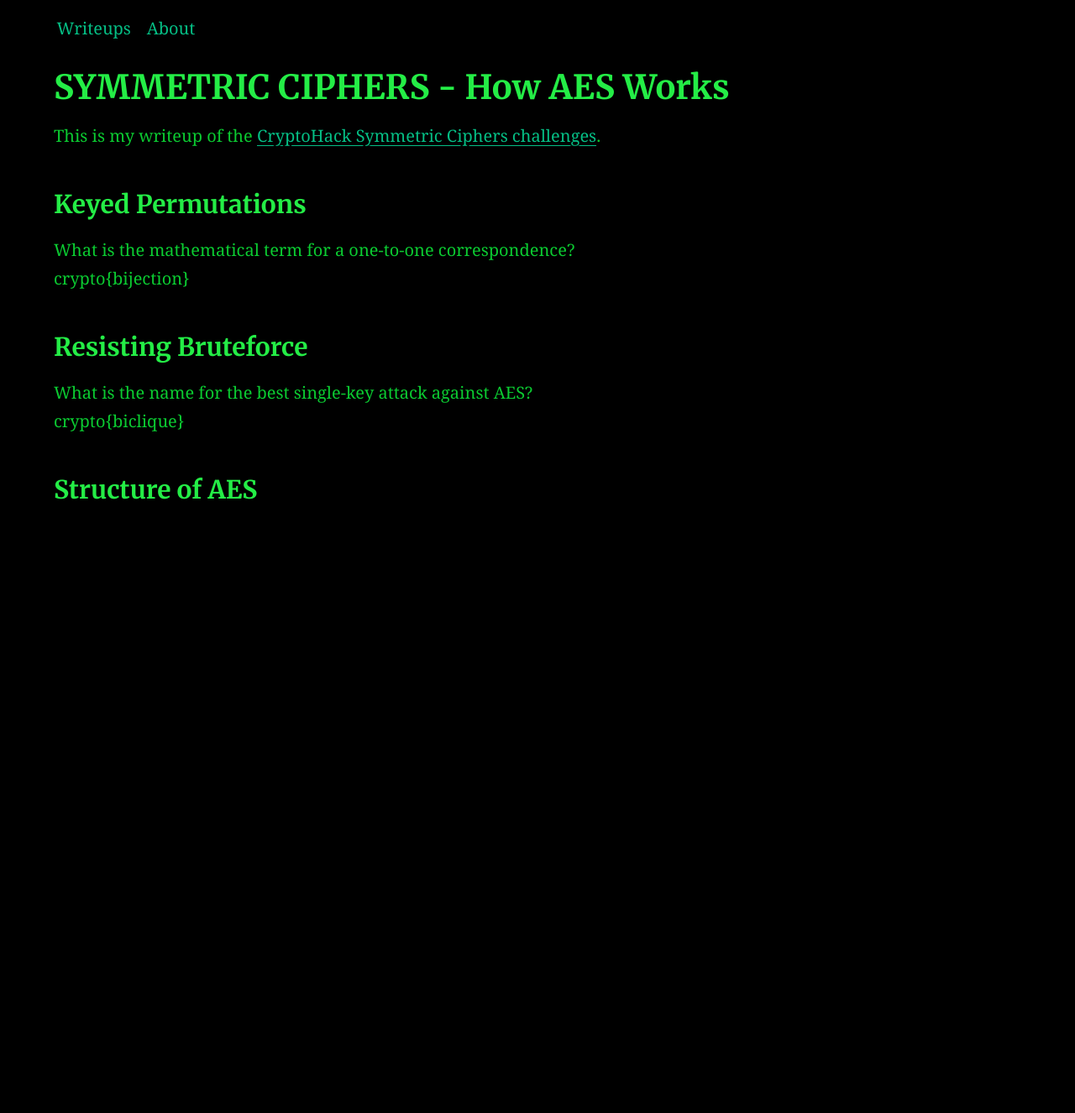
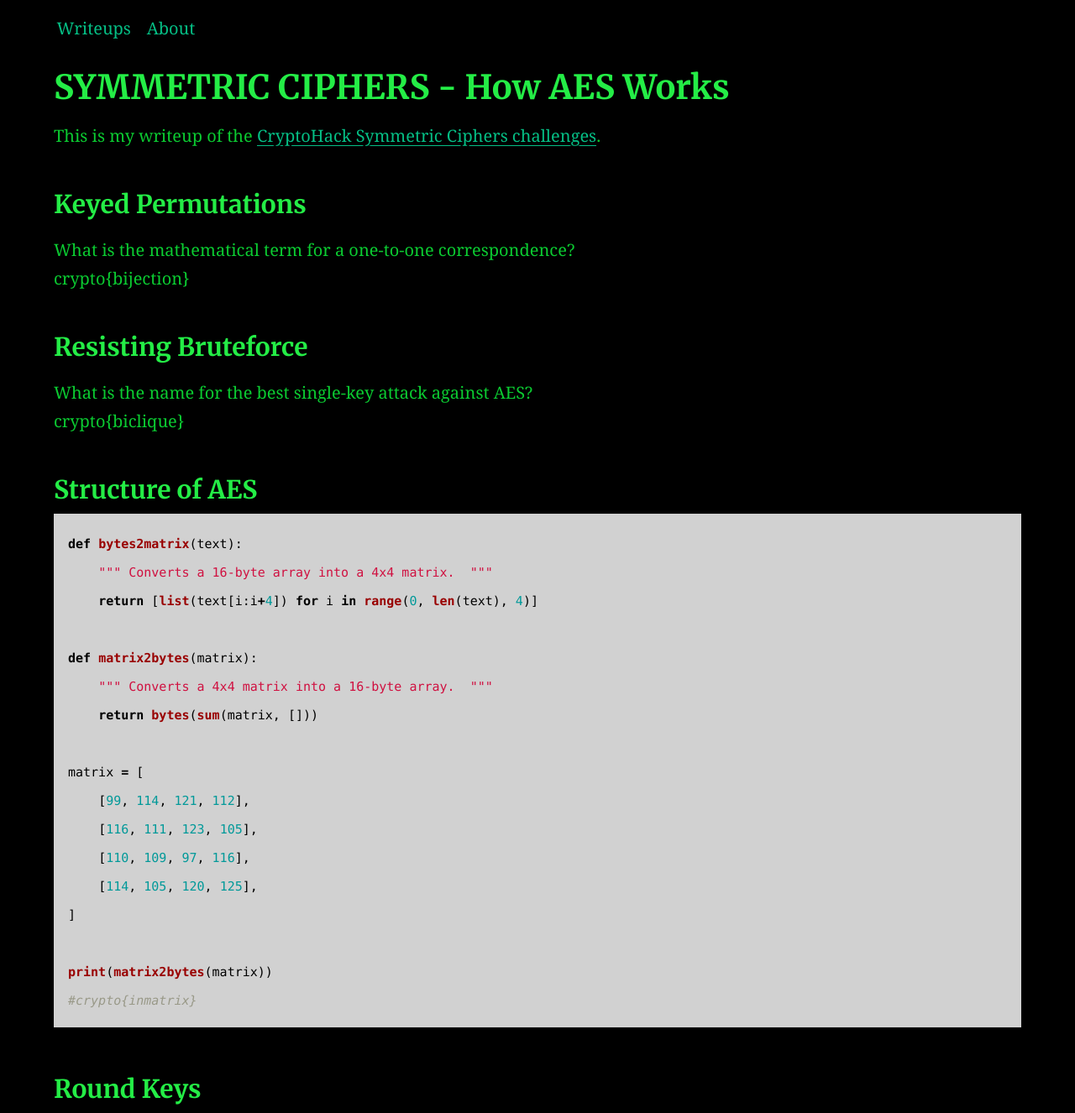
Before and after one commit to AC01010/Connor-McCartney.github.io, a Jekyll site: the page built from _posts/2013-06-12-CryptohackSymmetricHowAESWorks.md, in a window 1280 px wide. Shown: the whole page at 84% size. Built offline with Jekyll 4.4.1, drawn with Linux system fonts in a browser that asks for light colours; before the commit the page ends 900 px from its top, so only the background shows below that.

Commit message:
Update 2013-06-12-CryptohackSymmetricHowAESWorks.md

````diff
--- a/_posts/2013-06-12-CryptohackSymmetricHowAESWorks.md
+++ b/_posts/2013-06-12-CryptohackSymmetricHowAESWorks.md
@@ -19,3 +19,25 @@ What is the name for the best single-key attack against AES? <br>
 crypto{biclique}
 
 ### Structure of AES
+
+```python
+def bytes2matrix(text):
+    """ Converts a 16-byte array into a 4x4 matrix.  """
+    return [list(text[i:i+4]) for i in range(0, len(text), 4)]
+
+def matrix2bytes(matrix):
+    """ Converts a 4x4 matrix into a 16-byte array.  """
+    return bytes(sum(matrix, []))
+
+matrix = [
+    [99, 114, 121, 112],
+    [116, 111, 123, 105],
+    [110, 109, 97, 116],
+    [114, 105, 120, 125],
+]
+
+print(matrix2bytes(matrix))
+#crypto{inmatrix}
+```
+
+### Round Keys
````
